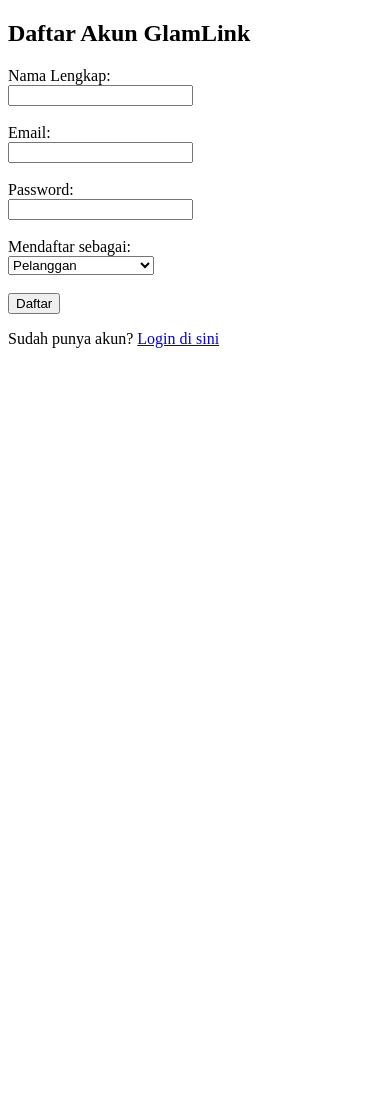
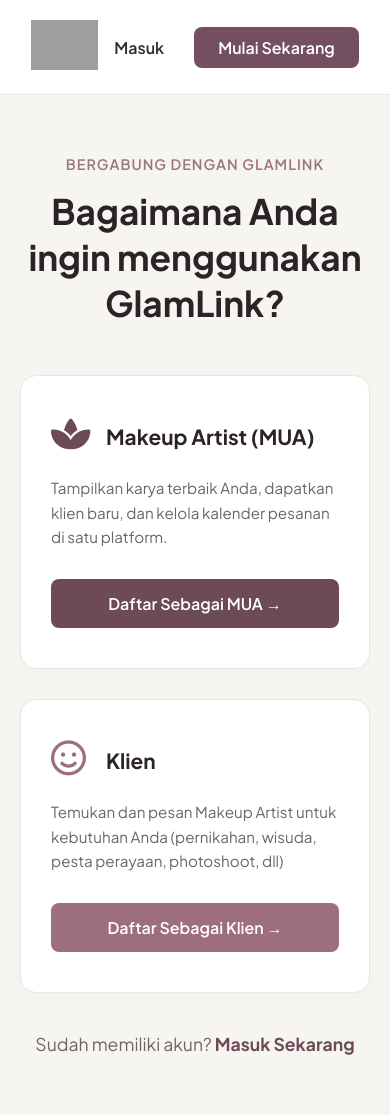
Before and after one commit to LIARAGE/GlamLink, a PHP site: page /register.php in a window 390 px wide. Before the commit the page ends 348 px from the top, so only its background shows below. Run offline with PHP 8.4, Linux system fonts and the light colour scheme; grey boxes are pictures that could not be loaded.

Commit message:
landing page + css

```diff
--- a/actions/login_act.php
+++ b/actions/login_act.php
@@ -30,7 +30,7 @@ if (isset($_POST['login'])) {
             } else if ($user['role'] == 'mua') {
                 header("Location: ../mua/index.php");
             } else {
-                header("Location: ../index.php"); // Halaman utama pelanggan
+                header("Location: ../beranda.php"); // Halaman utama pelanggan
             }
             exit();
 
--- /dev/null
+++ b/assets/css/landing.css
@@ -0,0 +1,171 @@
+/* --- RESET & TIPOGRAFI --- */
+* {
+    margin: 0;
+    padding: 0;
+    box-sizing: border-box;
+    font-family: 'Plus Jakarta Sans', sans-serif;
+}
+
+body {
+    background-color: #fbf9f9;
+    color: #33282e;
+}
+
+a {
+    text-decoration: none;
+}
+
+/* --- NAVBAR --- */
+.navbar {
+    display: flex;
+    justify-content: space-between;
+    align-items: center;
+    padding: 20px 8%;
+    background-color: #fff;
+    border-bottom: 1px solid #eaeaea;
+}
+
+.logo img {
+    height: 50px;
+}
+
+.nav-links {
+    display: flex;
+    align-items: center;
+    gap: 30px;
+}
+
+.btn-masuk {
+    color: #33282e;
+    font-weight: 600;
+}
+
+.btn-daftar {
+    background-color: #744f61;
+    color: #fff;
+    padding: 10px 24px;
+    border-radius: 8px;
+    font-weight: 600;
+    transition: 0.3s;
+}
+
+.btn-daftar:hover, .btn-primary:hover {
+    background-color: #5c3e4d;
+}
+
+/* --- HERO SECTION --- */
+.hero {
+    display: flex;
+    justify-content: space-between;
+    align-items: center;
+    padding: 80px 8%;
+    gap: 50px;
+    min-height: 80vh;
+}
+
+.hero-text {
+    flex: 1;
+}
+
+.hero-text h1 {
+    font-size: 3.5rem;
+    line-height: 1.2;
+    color: #33282e;
+    margin-bottom: 20px;
+}
+
+.hero-text p {
+    font-size: 1.1rem;
+    color: #665b61;
+    line-height: 1.6;
+    margin-bottom: 40px;
+}
+
+.btn-primary {
+    background-color: #744f61;
+    color: #fff;
+    padding: 14px 32px;
+    border-radius: 8px;
+    font-size: 1.1rem;
+    font-weight: 600;
+    display: inline-block;
+}
+
+.hero-image {
+    flex: 1;
+    display: flex;
+    justify-content: flex-end;
+}
+
+.hero-image img {
+    width: 100%;
+    max-width: 500px;
+    border-radius: 20px;
+    box-shadow: 0 20px 40px rgba(0,0,0,0.1);
+}
+
+/* --- FOOTER --- */
+.footer {
+    background-color: #22161d;
+    color: #fff;
+    padding: 60px 8% 20px;
+}
+
+.footer-container {
+    display: grid;
+    grid-template-columns: 2.5fr 1fr 1fr 1fr;
+    gap: 40px;
+    margin-bottom: 40px;
+}
+
+.footer-brand h3 {
+    font-size: 1.5rem;
+    margin-bottom: 15px;
+    color: #fff;
+}
+
+.footer-brand p {
+    color: #a39ca0;
+    line-height: 1.6;
+    font-size: 0.9rem;
+    margin-bottom: 20px;
+}
+
+.socials a {
+    color: #fff;
+    margin-right: 15px;
+    font-size: 0.9rem;
+}
+
+.footer-links h4 {
+    margin-bottom: 20px;
+    font-size: 1.1rem;
+}
+
+.footer-links ul {
+    list-style: none;
+}
+
+.footer-links ul li {
+    margin-bottom: 12px;
+}
+
+.footer-links ul li a {
+    color: #a39ca0;
+    font-size: 0.9rem;
+    transition: 0.3s;
+}
+
+.footer-links ul li a:hover {
+    color: #fff;
+}
+
+.footer-bottom {
+    display: flex;
+    justify-content: space-between;
+    align-items: center;
+    border-top: 1px solid #3c2f36;
+    padding-top: 20px;
+    color: #a39ca0;
+    font-size: 0.85rem;
+}
--- /dev/null
+++ b/assets/css/register.css
@@ -0,0 +1,142 @@
+/* --- RESET & LAYOUT DASAR --- */
+body {
+    background-color: #f7f5f2; /* Warna krem pucat sesuai gambar */
+    min-height: 100vh;
+    display: flex;
+    flex-direction: column;
+}
+
+.role-container {
+    flex: 1;
+    display: flex;
+    flex-direction: column;
+    align-items: center;
+    justify-content: center;
+    padding: 60px 20px;
+}
+
+/* --- BAGIAN HEADER TEKS --- */
+.role-header {
+    text-align: center;
+    margin-bottom: 50px;
+}
+
+.overline {
+    display: block;
+    color: #9d7582; /* Warna merah bata pudar */
+    font-weight: 600;
+    font-size: 0.9rem;
+    letter-spacing: 1px;
+    margin-bottom: 15px;
+}
+
+.role-header h1 {
+    color: #2b2326; /* Hitam kecoklatan gelap */
+    font-size: 2.2rem;
+    line-height: 1.3;
+    font-weight: 700;
+}
+
+/* --- BAGIAN KARTU --- */
+.role-cards {
+    display: flex;
+    gap: 30px;
+    max-width: 900px;
+    width: 100%;
+    margin-bottom: 40px;
+    justify-content: center;
+}
+
+.card {
+    background-color: #ffffff;
+    border: 1px solid #eae5e3;
+    border-radius: 16px;
+    padding: 40px 30px;
+    width: 48%;
+    display: flex;
+    flex-direction: column;
+    box-shadow: 0 4px 15px rgba(0, 0, 0, 0.02);
+}
+
+.card-title {
+    display: flex;
+    align-items: center;
+    gap: 15px;
+    margin-bottom: 20px;
+}
+
+.icon {
+    width: 40px;
+    height: 40px;
+    object-fit: contain;
+}
+
+.card-title h2 {
+    font-size: 1.3rem;
+    color: #2b2326;
+}
+
+.card p {
+    color: #6d6468;
+    font-size: 0.95rem;
+    line-height: 1.6;
+    margin-bottom: 30px;
+    flex-grow: 1; /* Mendorong tombol ke bawah agar sejajar */
+}
+
+/* --- TOMBOL ROLE --- */
+.btn-role {
+    display: block;
+    text-align: center;
+    padding: 14px 0;
+    border-radius: 8px;
+    color: #ffffff;
+    font-weight: 600;
+    font-size: 1rem;
+    transition: 0.3s ease;
+}
+
+/* Warna tombol MUA sedikit lebih gelap */
+.btn-mua {
+    background-color: #6d4b56;
+}
+.btn-mua:hover {
+    background-color: #553a43;
+}
+
+/* Warna tombol Klien sedikit lebih pudar/terang */
+.btn-klien {
+    background-color: #9d6e7b;
+}
+.btn-klien:hover {
+    background-color: #7d5761;
+}
+
+/* --- FOOTER LOGIN --- */
+.role-footer {
+    text-align: center;
+    color: #6d6468;
+    font-size: 1.1rem;
+}
+
+.role-footer a {
+    color: #6d4b56;
+    font-weight: 700;
+    text-decoration: none;
+}
+
+.role-footer a:hover {
+    text-decoration: underline;
+}
+
+/* --- RESPONSIVE MOBILE --- */
+@media (max-width: 768px) {
+    .role-cards {
+        flex-direction: column;
+        align-items: center;
+    }
+    .card {
+        width: 100%;
+        max-width: 450px;
+    }
+}
--- a/register.php
+++ b/register.php
@@ -3,29 +3,67 @@
 <head>
     <meta charset="UTF-8">
     <meta name="viewport" content="width=device-width, initial-scale=1.0">
-    <title>Daftar - GlamLink</title>
+    <title>Pilih Peran - GlamLink</title>
+
+    <!-- Link untuk mengambil Ikon secara online (Font Awesome) -->
+    <link rel="stylesheet" href="https://cdnjs.cloudflare.com/ajax/libs/font-awesome/6.4.0/css/all.min.css">
+
+    <!-- CSS -->
+    <link rel="stylesheet" href="assets/css/landing.css">
+    <link rel="stylesheet" href="assets/css/register.css">
+
+    <!-- Font -->
+    <link href="https://fonts.googleapis.com/css2?family=Plus+Jakarta+Sans:wght@400;600;700&display=swap" rel="stylesheet">
 </head>
 <body>
-    <h2>Daftar Akun GlamLink</h2>
-    <!-- Action mengarah ke folder actions/ -->
-    <form action="actions/register_act.php" method="POST">
-        <label>Nama Lengkap:</label><br>
-        <input type="text" name="nama" required><br><br>
 
-        <label>Email:</label><br>
-        <input type="email" name="email" required><br><br>
+    <!-- Navbar Sesuai Desain -->
+    <header class="navbar">
+        <div class="logo">
+            <img src="assets/img/logo.png" alt="GlamLink Logo">
+        </div>
+        <div class="nav-links">
+            <a href="login.php" class="btn-masuk">Masuk</a>
+            <a href="register.php" class="btn-daftar">Mulai Sekarang</a>
+        </div>
+    </header>
 
-        <label>Password:</label><br>
-        <input type="password" name="password" required><br><br>
+    <!-- Konten Utama Pilih Role -->
+    <main class="role-container">
+        <div class="role-header">
+            <span class="overline">BERGABUNG DENGAN GLAMLINK</span>
+            <h1>Bagaimana Anda ingin menggunakan<br>GlamLink?</h1>
+        </div>
 
-        <label>Mendaftar sebagai:</label><br>
-        <select name="role" required>
-            <option value="pelanggan">Pelanggan</option>
-            <option value="mua">Makeup Artist (MUA)</option>
-        </select><br><br>
+        <div class="role-cards">
+            <!-- Kartu MUA -->
+            <div class="card">
+                <div class="card-title">
+                    <!-- Ikon Font Awesome untuk MUA -->
+                    <i class="fa-solid fa-spa icon" style="font-size: 35px; color: #6d4b56;"></i>
+                    <h2>Makeup Artist (MUA)</h2>
+                </div>
+                <p>Tampilkan karya terbaik Anda, dapatkan klien baru, dan kelola kalender pesanan di satu platform.</p>
+                <a href="register_form.php?role=mua" class="btn-role btn-mua">Daftar Sebagai MUA &rarr;</a>
+            </div>
 
-        <button type="submit" name="register">Daftar</button>
-    </form>
-    <p>Sudah punya akun? <a href="login.php">Login di sini</a></p>
+            <!-- Kartu Klien -->
+            <div class="card">
+                <div class="card-title">
+                    <!-- Ikon Font Awesome untuk Klien -->
+                    <i class="fa-regular fa-face-smile icon" style="font-size: 35px; color: #9d6e7b;"></i>
+                    <h2>Klien</h2>
+                </div>
+                <p>Temukan dan pesan Makeup Artist untuk kebutuhan Anda (pernikahan, wisuda, pesta perayaan, photoshoot, dll)</p>
+                <!-- Parameter URL 'pelanggan' -->
+                <a href="register_form.php?role=pelanggan" class="btn-role btn-klien">Daftar Sebagai Klien &rarr;</a>
+            </div>
+        </div>
+
+        <div class="role-footer">
+            <p>Sudah memiliki akun? <a href="login.php">Masuk Sekarang</a></p>
+        </div>
+    </main>
+
 </body>
 </html>
```
Also changed, not shown: beranda.php (added, +25 -0 lines), index.php (+88 -10 lines), register_form.php (added, +56 -0 lines).
